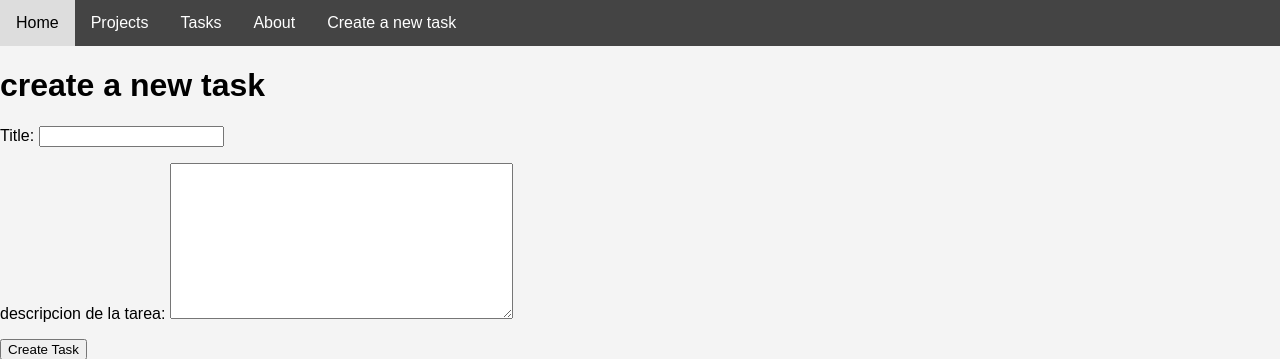
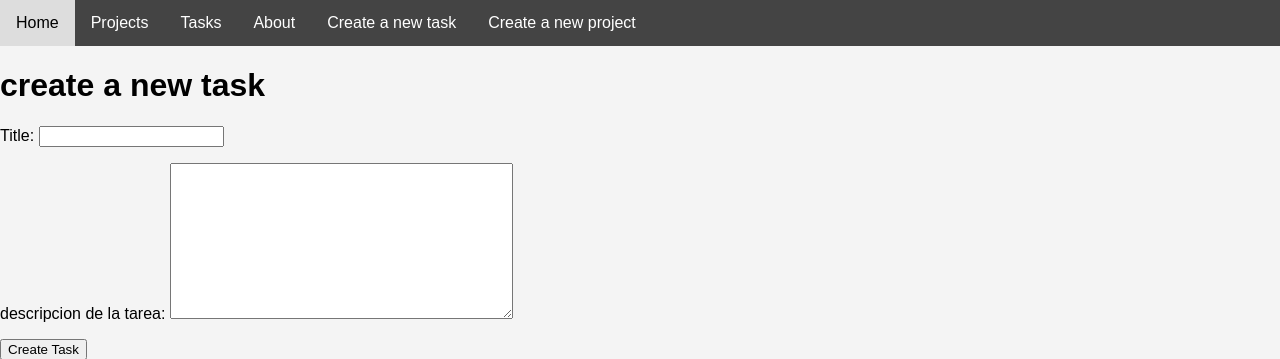
Before and after one commit to adop1d/django_practice, a Django app: page /home/create_task/ in a window 1280 px wide. Shown: the top 359 px of the page. Run offline with Django 5.2, Linux system fonts and the light colour scheme.

Commit message:
POST forms

```diff
--- a/myapp/forms.py
+++ b/myapp/forms.py
@@ -4,3 +4,7 @@ from django import forms
 class createNewTaskForm(forms.Form):
     title = forms.CharField()
     description = forms.CharField(label= "descripcion de la tarea",widget=forms.Textarea)
+
+
+class createNewProjectForm(forms.Form):
+    name = forms.CharField(label="Project Name", max_length=100)
--- a/myapp/templates/layouts/base.html
+++ b/myapp/templates/layouts/base.html
@@ -56,6 +56,7 @@
     <li><a href="/home/tasks">Tasks</a></li>
     <li><a href="/home/about">About</a></li>
     <li><a href="/home/create_task">Create a new task</a></li>
+    <li><a href="/home/create_project">Create a new project</a></li>
   </ul>
 </nav>
 
--- a/myapp/urls.py
+++ b/myapp/urls.py
@@ -8,4 +8,5 @@ urlpatterns = [
     path('home/projects/', views.projects),
     path('home/tasks/', views.tasks),
     path('home/create_task/', views.create_task),
+    path('home/create_project/', views.create_project),
 ]
--- a/myapp/views.py
+++ b/myapp/views.py
@@ -1,6 +1,6 @@
 from django.http import HttpResponse
 from .models import Task,Project
-from .forms import createNewTaskForm
+from .forms import createNewTaskForm, createNewProjectForm
 from django.shortcuts import render,redirect
 
 # Create your views here.
@@ -20,16 +20,16 @@ def hello_world(request, username):
 def projects(request):
     #projects = list(Project.objects.values())
     projects = Project.objects.all()
-    return render(request, 'projects.html', {'projects': projects})
+    return render(request, 'projects/projects.html', {'projects': projects})
 
 def tasks(request):
     #task = get_object_or_404(Task)
     task = Task.objects.all()
-    return render(request, 'tasks.html', {'task': task})
+    return render(request, 'tasks/tasks.html', {'task': task})
 
 def create_task(request):
     if request.method == 'GET':
-        return render(request, 'create_task.html', {'form': createNewTaskForm(), 'success': True})
+        return render(request, 'tasks/create_task.html', {'form': createNewTaskForm(), 'success': True})
 
     else:
         Task.objects.create(
@@ -37,3 +37,12 @@ def create_task(request):
             description = request.POST['description'],
             project_id=2)
         return redirect('/home/tasks')
+
+def create_project(request):
+    if request.method == 'GET':
+        return render(request, 'projects/create_project.html', {'form': createNewProjectForm()})
+    else:
+        project = Project.objects.create(
+            name = request.POST['name'])
+        print(request.POST)
+        return render(request, 'projects/create_project.html', {'form': createNewProjectForm()})
```
Also changed, not shown: myapp/templates/projects/create_project.html (added, +16 -0 lines), db.sqlite3, myapp/templates/projects/projects.html (renamed from myapp/templates/projects.html), myapp/templates/tasks/create_task.html (renamed from myapp/templates/create_task.html), myapp/templates/tasks/tasks.html (renamed from myapp/templates/tasks.html).
